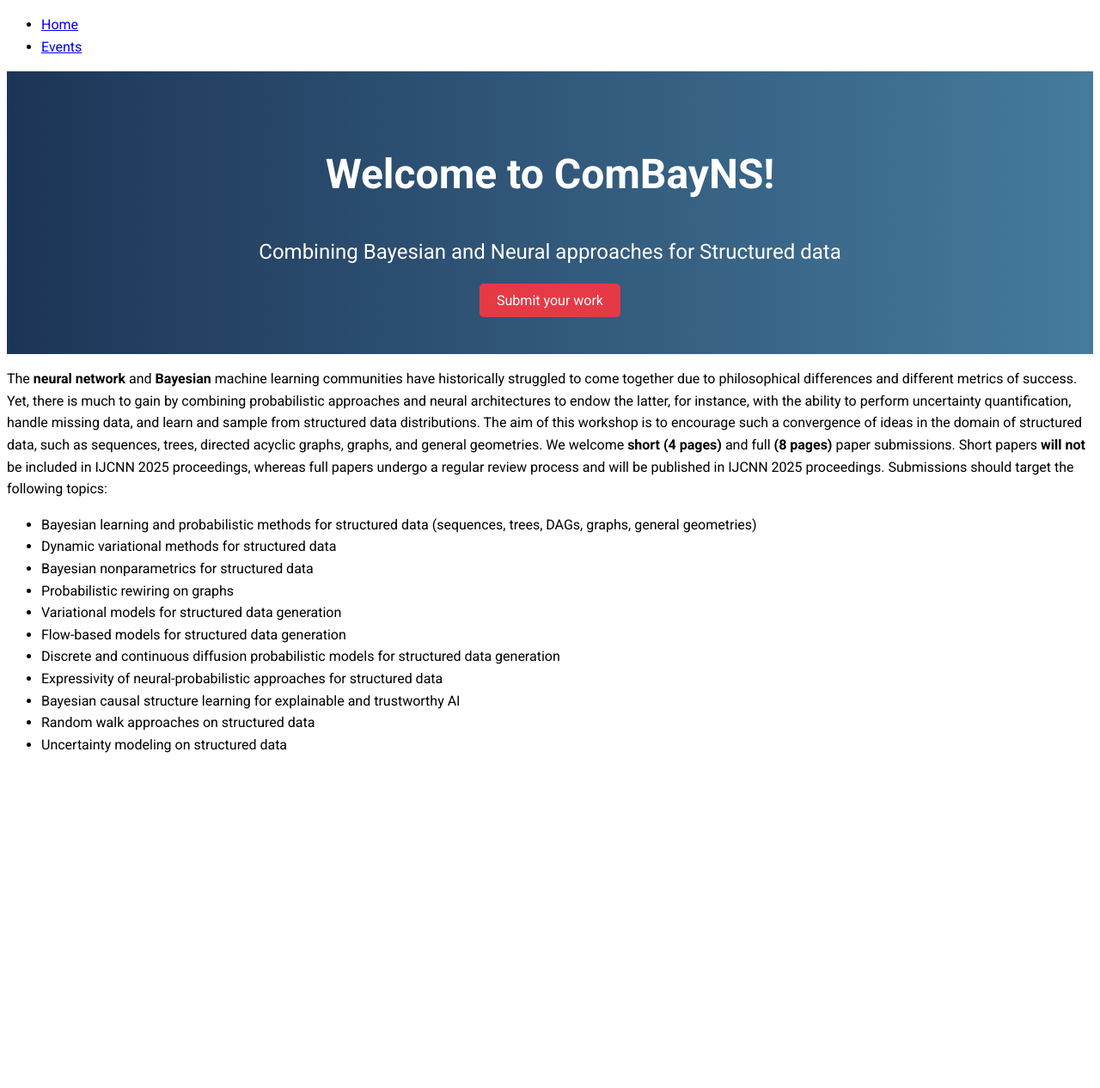
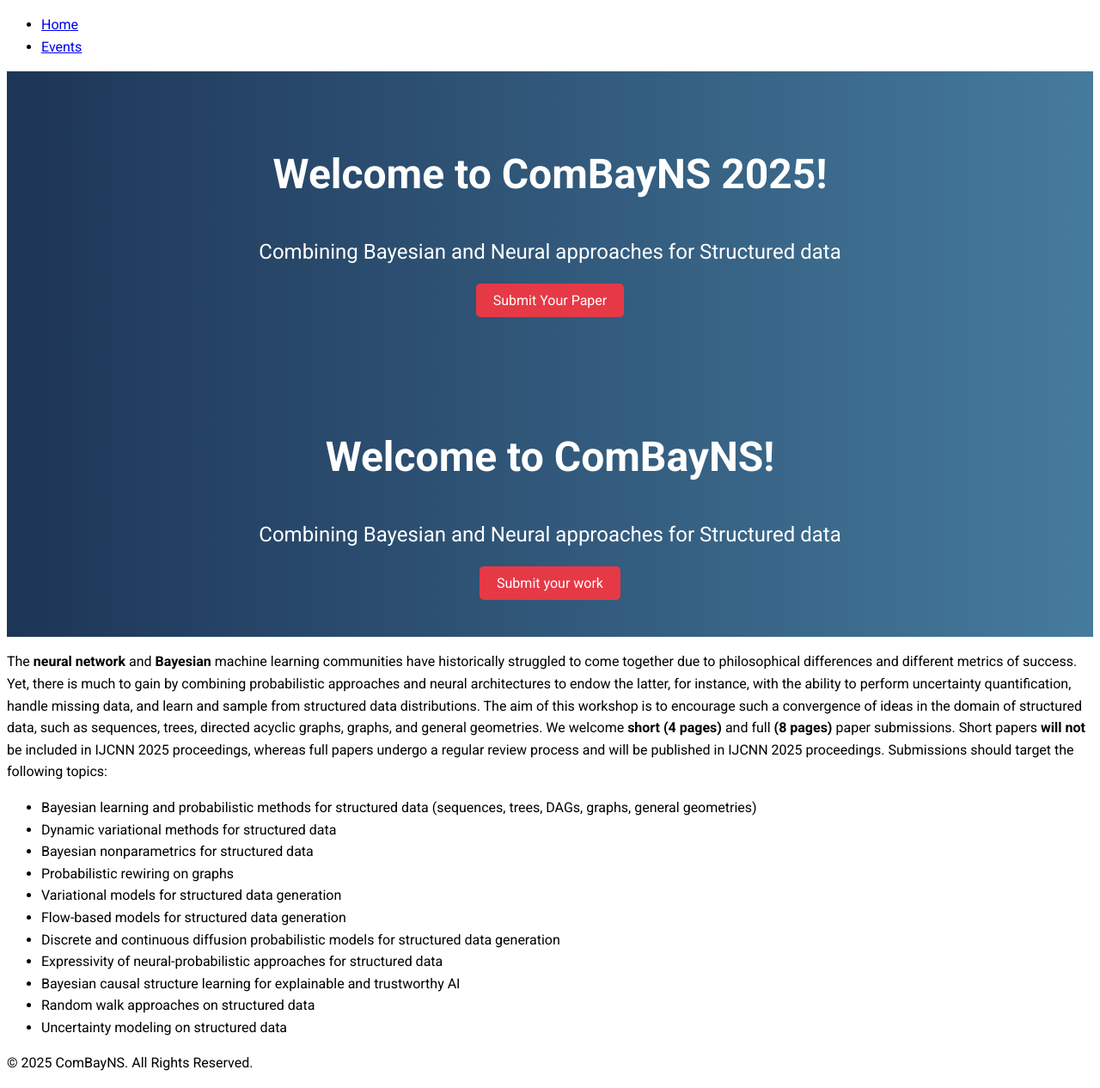
Before and after one commit to combayns2025/combayns2025.github.io, a Jekyll site: the page built from index.md, in a window 1280 px wide. Shown: the whole page at 86% size. Built offline with Jekyll 4.4.1, drawn with Linux system fonts in a browser that asks for light colours; before the commit the page ends 900 px from its top, so only the background shows below that.

Commit message:
Update default.html

```diff
--- a/_layouts/default.html
+++ b/_layouts/default.html
@@ -7,6 +7,19 @@
 </head>
 <body>
   {% include navbar.html %}
-  {{ content }}
+
+  {% if page.title == "Home" %}
+    <div class="hero">
+      <h1>Welcome to ComBayNS 2025!</h1>
+      <p>Combining Bayesian and Neural approaches for Structured data</p>
+      <a href="/submit/" class="cta">Submit Your Paper</a>
+    </div>
+  {% endif %}
+
+  <main>
+    {{ content }}
+  </main>
+
+  {% include footer.html %}
 </body>
 </html>
```
